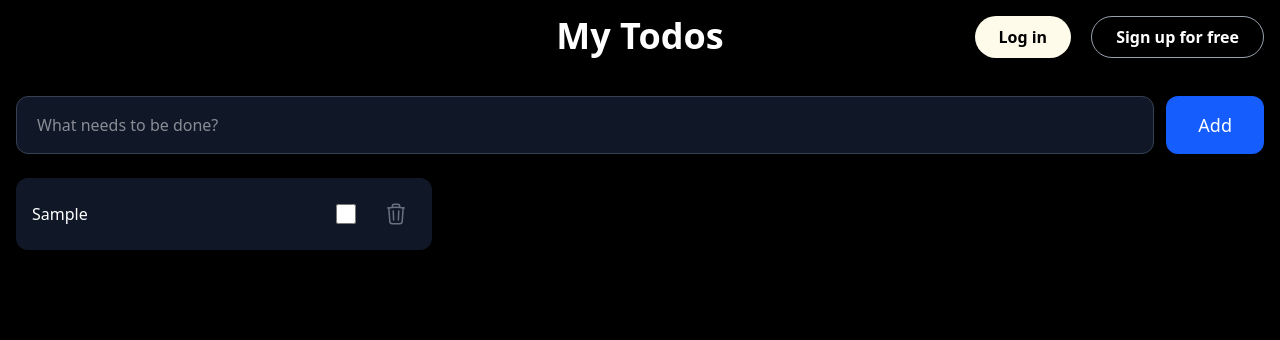
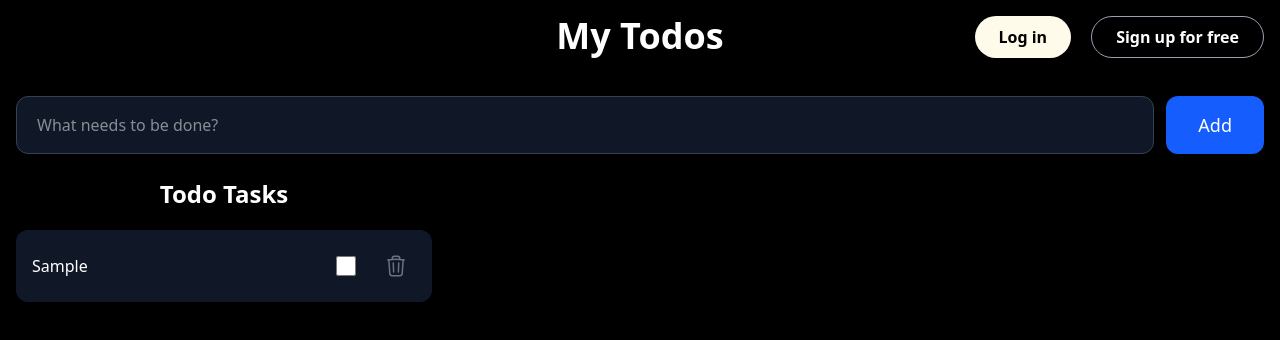
Before and after one commit to CodeWithMB/BackToCoding, a React (Vite) app in the folder todo/todoapp/: page / in a window 1280 px wide. Both pictures are taken after typing "Sample" into the empty fields and a click on the button "Add". Shown: the top 340 px of the page. Built offline with nearby package versions, Linux system fonts and the light colour scheme.

Commit message:
added heading to the current todo tasks

```diff
--- a/todo/todoapp/src/App.jsx
+++ b/todo/todoapp/src/App.jsx
@@ -87,12 +87,21 @@ ${fade ? "opacity-0" : "opacity-100"}
 
       {/* Entered Tasks */}
       <div className="mt-6 ">
+          {
+              (tasks.length > 0 &&
+                <h1 className="flex justify-center w-1/3 text-2xl font-bold pb-5">Todo Tasks</h1>
+              )
+            }
+
         {tasks.map((task, index) => (
+
           <div key={index} className="bg-gray-900 p-4 rounded-xl mb-3 w-1/3 flex justify-between items-center">
             {task}
+
+
             <div className="buttons flex gap-5 items-center">
             <input type="checkbox" name="" id="" className="accent-green-500 cursor-pointer size-5 "/>
-            {/* <button className="bg-red-600 hover:bg-red-700 text-white font-bold py-2 px-4 rounded">Delete</button> */}
+
             <button class="p-2 text-gray-500  rounded-lg hover:text-red-600 cursor-pointer" onClick={() => {removeTodo(index)}}>
               <svg xmlns="http://w3.org" fill="none" viewBox="0 0 24 24" stroke-width="1.5" stroke="currentColor" class="w-6 h-6">
               <path stroke-linecap="round" stroke-linejoin="round" d="m14.74 9-.346 9m-4.788 0L9.26 9m9.968-3.21c.342.052.682.107 1.022.166m-1.022-.165L18.16 19.673a2.25 2.25 0 0 1-2.244 2.077H8.084a2.25 2.25 0 0 1-2.244-2.077L4.772 5.79m14.456 0a48.108 48.108 0 0 0-3.478-.397m-12 .562c.34-.059.68-.114 1.022-.165m0 0a48.11 48.11 0 0 1 3.478-.397m7.5 0v-.916c0-1.18-.91-2.164-2.09-2.201a51.964 51.964 0 0 0-3.32 0c-1.18.037-2.09 1.022-2.09 2.201v.916m7.5 0a48.667 48.667 0 0 0-7.5 0" />
@@ -104,16 +113,6 @@ ${fade ? "opacity-0" : "opacity-100"}
           </div>
 
         ))}
-{/*
-        <div className="mt-5">
-          {tasks.map((task, index) => (
-            <div key={index}
-            className="bg-green-500 p-5 rounded-2xl mb-3 w-1/2 flex justify-between items-center"
-            >
-            {task}
-            </div>
-          ))}
-        </div> */}
 
 
       </div>
```
